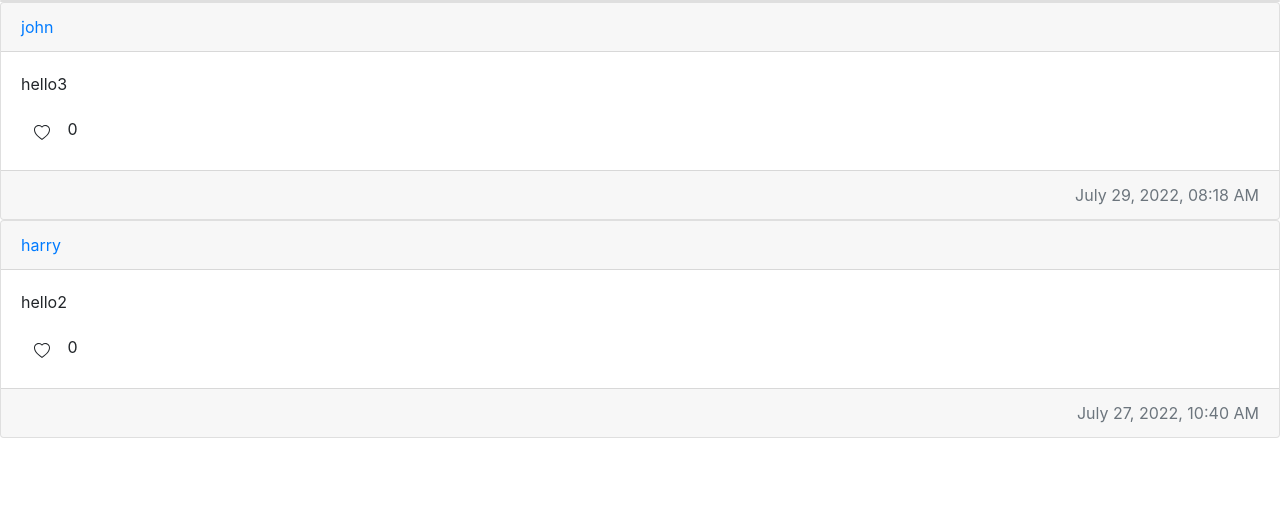
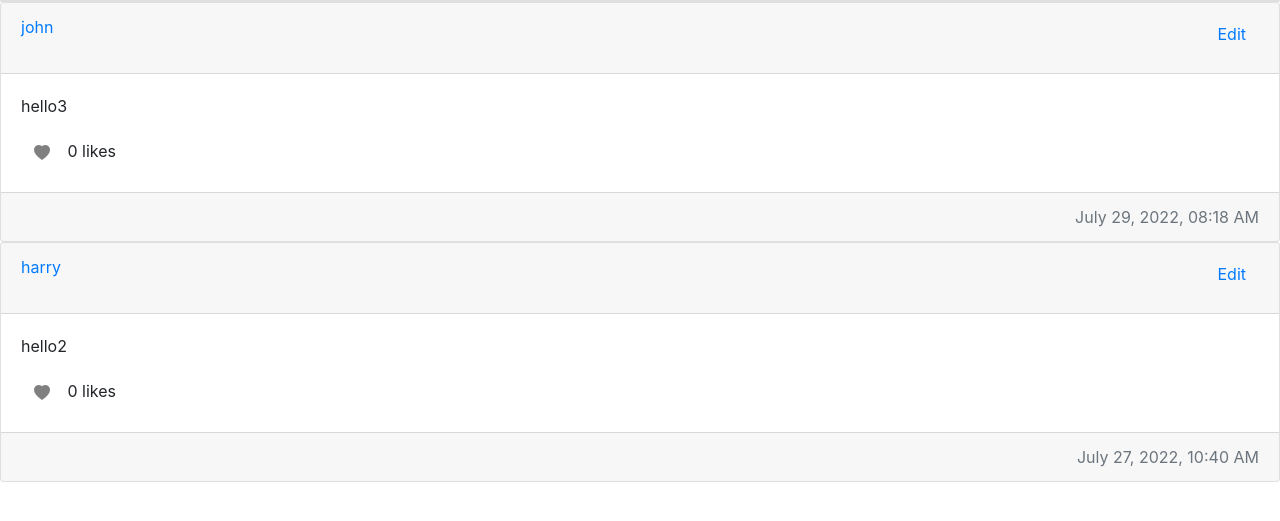
Before and after one commit to swaranrajlaxmi/cs50, a Django app: page / in a window 1280 px wide. Shown: the part 56-577 px from the top of the page. Run offline with Django 3.2, Linux system fonts and the light colour scheme; data comes from the database, SQL or seed files in the repository; data that the repository does not hold is empty; some libraries are stand-ins or nearby versions.

Commit message:
creates like button.

```diff
--- a/project4/network/static/network/new_post.js
+++ b/project4/network/static/network/new_post.js
@@ -7,6 +7,7 @@ document.addEventListener('DOMContentLoaded', function() {
     if (followBtn != null) {
         followBtn.addEventListener("click", follow)
     }
+
     // By default, load the allPosts
     allPosts();
 })
@@ -20,7 +21,7 @@ function createNewPost() {
     })
     .then(response => response.json())
     .then(function(responseJson) {
-        console.log("result",responseJson);
+
         document.querySelector('#add-text').value = "";
         singlePost(responseJson, 'before');
     })
@@ -41,22 +42,47 @@ function allPosts() {
     });
 }
 
+function like() {
+    const likeBtn = this.event.currentTarget;
+
+    fetch('/like', {
+        method: 'POST',
+        body: JSON.stringify({
+            postId: likeBtn.dataset.postid
+        })
+    })
+    .then(response => response.json())
+    .then(function(responseJson) {
+        console.log("result",responseJson);
+
+        likeBtn.querySelector("i").classList.toggle("heart-icon-gray");
+        likeBtn.querySelector("i").classList.toggle("heart-icon-red");
+        likeBtn.parentElement.querySelector(".like-count-span").innerText = responseJson.likes
+    })
+}
 
 function singlePost(post, direction) {
 
     const postHtml = `
     <div class="card">
         <div class="card-header" >
-        <a href="/profile/${post.username}" class="card-link">${post.username}</a>
+            <div class="d-flex mb-2">
+                <div class="d-flex justify-content-start">
+                    <a href="/profile/${post.username}" class="card-link">${ post.username }</a>
+                </div>
+                <div class="w-100 d-flex justify-content-end">
+                    <button class="btn btn-link">Edit</button>
+                </div>
+            </div>
         </div>
         <div class="card-body">
         <p class="card-text">${post.content}</p>
-        <a href="#" class="btn">
-            <svg xmlns="http://www.w3.org/2000/svg" width="16" height="16" fill="currentColor" class="bi bi-heart" viewBox="0 0 16 16">
-                <path d="m8 2.748-.717-.737C5.6.281 2.514.878 1.4 3.053c-.523 1.023-.641 2.5.314 4.385.92 1.815 2.834 3.989 6.286 6.357 3.452-2.368 5.365-4.542 6.286-6.357.955-1.886.838-3.362.314-4.385C13.486.878 10.4.28 8.717 2.01L8 2.748zM8 15C-7.333 4.868 3.279-3.04 7.824 1.143c.06.055.119.112.176.171a3.12 3.12 0 0 1 .176-.17C12.72-3.042 23.333 4.867 8 15z"/>
-            </svg>
-        </a>
-        <span>${post.likes}</span>
+        <div class="like-section">
+            <button class="btn btn-link" name="like" data-postid="${ post.id }" onclick="like()">
+                <i class="bi bi-heart-fill ${post.isLiked == false ? 'heart-icon-gray': 'heart-icon-red'}"></i>
+            </button>
+            <span class="like-count-span">${post.likes}</span> likes
+        </div>
         </div>
         <div class="card-footer text-muted">
             <div class="text-right">${post.timestamp}</div>
--- a/project4/network/static/network/styles.css
+++ b/project4/network/static/network/styles.css
@@ -0,0 +1,12 @@
+svg path {
+    fill: white;
+    border: 1pt solid;
+}
+
+.heart-icon-gray {
+    color: gray;
+}
+
+.heart-icon-red {
+    color:red;
+}
--- a/project4/network/templates/network/layout.html
+++ b/project4/network/templates/network/layout.html
@@ -6,6 +6,7 @@
         <title>{% block title %}Social Network{% endblock %}</title>
         <link rel="stylesheet" href="https://stackpath.bootstrapcdn.com/bootstrap/4.4.1/css/bootstrap.min.css" integrity="sha384-Vkoo8x4CGsO3+Hhxv8T/Q5PaXtkKtu6ug5TOeNV6gBiFeWPGFN9MuhOf23Q9Ifjh" crossorigin="anonymous">
         <link href="{% static 'network/styles.css' %}" rel="stylesheet">
+        <link rel="stylesheet" href="https://cdn.jsdelivr.net/npm/bootstrap-icons@1.9.1/font/bootstrap-icons.css">
         <link rel="stylesheet" integrity="sha384-Vkoo8x4CGsO3+Hhxv8T/Q5PaXtkKtu6ug5TOeNV6gBiFeWPGFN9MuhOf23Q9Ifjh"
         crossorigin="anonymous">
     </head>
--- a/project4/network/urls.py
+++ b/project4/network/urls.py
@@ -13,5 +13,6 @@ urlpatterns = [
     #API Routes
     path("create_post", views.new_post),
     path("posts", views.all_posts),
-    path('follow', views.follow),
+    path("follow", views.follow),
+    path("like", views.like),
 ]
--- a/project4/network/views.py
+++ b/project4/network/views.py
@@ -1,4 +1,4 @@
-from ast import If
+from ast import If, Try
 from urllib import response
 import json
 from django.contrib.auth import authenticate, login, logout
@@ -23,14 +23,23 @@ def all_posts(request):
     postsQuerySet = Post.objects.all().order_by('-timestamp')
     listOfposts = []
     for p in postsQuerySet.iterator():
+        isPostOwner = False
+        isLiked = False
+        if request.user.id is not None:
+            isLiked = p.likes.filter(id = request.user.id).exists()
+            isPostOwner = (p.user.id == request.user.id)
+
         post = {
             'id': p.id,
             'username' : p.user.username,
             'content' : p.content,
             'timestamp' : p.timestamp.strftime("%B %d, %Y, %I:%M %p"),  #eg - June/16/2022  11:05 PM,
-            'likes' : p.likes.count()
+            'likes' : p.likes.count(),
+            'isLiked': isLiked,
+            'isPostOwner': isPostOwner
         }
         listOfposts.append(post)
+
 
     return JsonResponse({"posts": listOfposts})
 
@@ -47,11 +56,13 @@ def new_post(request):
             obj.user = request.user
             obj.save()
             responseObj = {
-                'post_id': obj.id,
+                'id': obj.id,
                 'content': obj.content,
                 'username': obj.user.username,
                 'timestamp': obj.timestamp.strftime("%B %d, %Y, %I:%M %p"),  #eg - June/16/2022  11:05 PM
-                'likes': 0
+                'likes': 0,
+                'isLiked': False,
+                'isPostOwner': True
             }
             print (responseObj)
             return JsonResponse(responseObj, status=201)
@@ -107,6 +118,34 @@ def follow(request):
     }, status=201)
 
 
+@login_required
+@csrf_exempt
+def like(request):
+    data = json.loads(request.body)
+    post_id = data.get("postId")
+    try:
+        post = Post.objects.get(id = post_id)
+    except Exception:
+        return JsonResponse({
+            "message": "post not found."
+        }, status=404)
+
+    current_like_status = post.likes.filter(id = request.user.id).exists()
+    #dislike
+    if current_like_status == True:
+        post.likes.remove(request.user)
+    #like
+    else:
+        post.likes.add(request.user)
+
+    likes = post.likes.count()
+
+    return JsonResponse( {
+        "current_like_status": not current_like_status,
+        "likes": likes
+        }, status=201)
+
+
 
 def login_view(request):
     if request.method == "POST":
```
